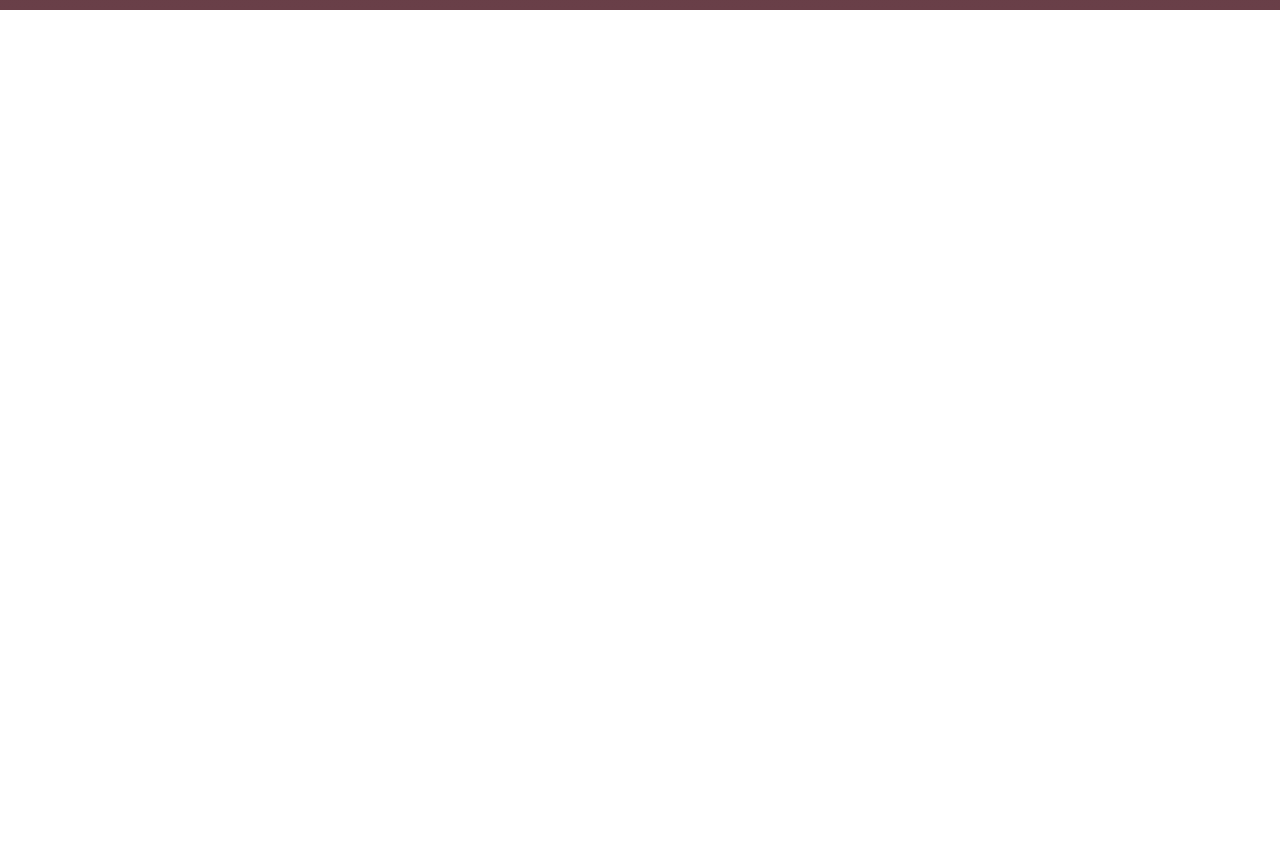
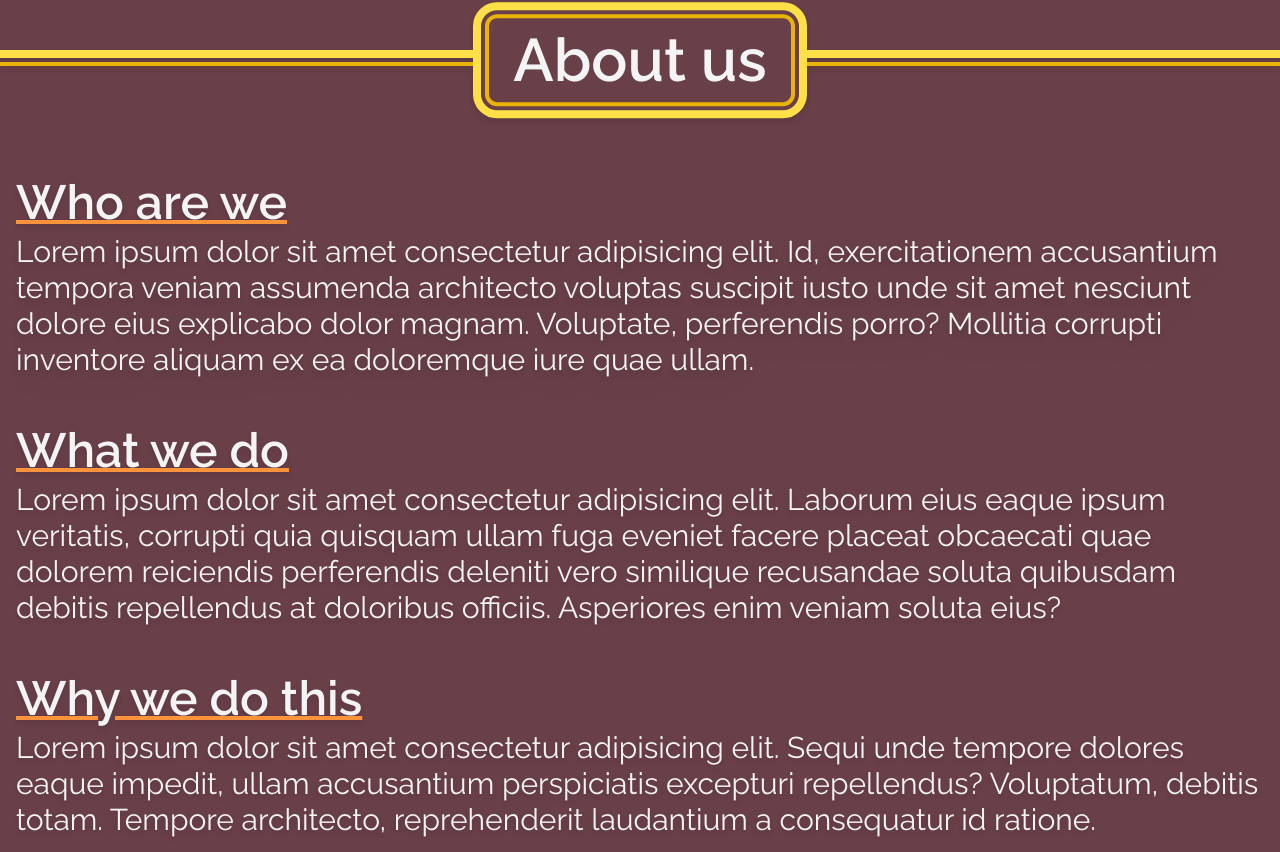
Before and after one commit to CryingEnder/pizzasaur, a React (Vite) app: page / in a window 1280 px wide. Shown: the part 808-1660 px from the top of the page. Built offline with nearby package versions, Linux system fonts and the light colour scheme.

Commit message:
Build the AboutUs component

```diff
--- a/src/App.jsx
+++ b/src/App.jsx
@@ -1,13 +1,14 @@
 import React, { Fragment } from "react";
 import Navbar from "./components/Navbar";
 import Hero from "./components/Hero";
+import AboutUs from "./components/AboutUs";
 
 function App(props) {
   return (
     <Fragment>
       <Navbar />
       <Hero />
-      <div className="h-[6000px] w-full"></div>
+      <AboutUs />
     </Fragment>
   );
 }
--- /dev/null
+++ b/src/components/AboutUs.jsx
@@ -0,0 +1,62 @@
+import React from "react";
+import Container from "./common/Container";
+
+function AboutUs(props) {
+  return (
+    <section className="bg-red-dark w-full text-zinc-100 pt-10">
+      <div className="w-full text-center relative drop-shadow-md">
+        <div className="bg-yellow-300 h-1 tablet:h-2 mb-0.5 tablet:mb-1"></div>
+        <div className="bg-yellow-500 h-1"></div>
+        <div className="inline-block -translate-y-[55%] p-0.5 tablet:p-1 font-semibold bg-red-dark border-solid border-4 tablet:border-8 border-yellow-300 rounded-xl tablet:rounded-3xl">
+          <h2 className="text-3xl tablet-small:text-4xl laptop:text-5xl desktop:text-6xl border-solid border-4 border-yellow-500 px-6 py-2 tablet:py-3 rounded-md tablet:rounded-xl">
+            About us
+          </h2>
+        </div>
+      </div>
+      <Container
+        tag="section"
+        stylesOut={"pb-14 tablet:pb-20 desktop:pb-28"}
+        stylesIn={"flex flex-col space-y-8 laptop:space-y-12 p-4 -mt-5"}
+      >
+        <article className="drop-shadow-md">
+          <h3 className="text-2xl underline decoration-orange-400 underline-offset-1 tablet-small:text-3xl laptop:text-4xl desktop:text-5xl font-semibold mb-2">
+            Who are we
+          </h3>
+          <p className="text-lg tablet:text-xl laptop:text-2xl desktop:text-3xl drop-shadow-xl">
+            Lorem ipsum dolor sit amet consectetur adipisicing elit. Id,
+            exercitationem accusantium tempora veniam assumenda architecto
+            voluptas suscipit iusto unde sit amet nesciunt dolore eius explicabo
+            dolor magnam. Voluptate, perferendis porro? Mollitia corrupti
+            inventore aliquam ex ea doloremque iure quae ullam.
+          </p>
+        </article>
+        <article className="drop-shadow-md">
+          <h3 className="text-2xl underline decoration-orange-400 underline-offset-1 tablet-small:text-3xl laptop:text-4xl desktop:text-5xl font-semibold mb-2">
+            What we do
+          </h3>
+          <p className="text-lg tablet-small:text-xl laptop:text-2xl desktop:text-3xl">
+            Lorem ipsum dolor sit amet consectetur adipisicing elit. Laborum
+            eius eaque ipsum veritatis, corrupti quia quisquam ullam fuga
+            eveniet facere placeat obcaecati quae dolorem reiciendis perferendis
+            deleniti vero similique recusandae soluta quibusdam debitis
+            repellendus at doloribus officiis. Asperiores enim veniam soluta
+            eius?
+          </p>
+        </article>
+        <article className="drop-shadow-md">
+          <h3 className="text-2xl underline decoration-orange-400 underline-offset-1 tablet-small:text-3xl laptop:text-4xl desktop:text-5xl font-semibold mb-2">
+            Why we do this
+          </h3>
+          <p className="text-lg tablet-small:text-xl laptop:text-2xl desktop:text-3xl">
+            Lorem ipsum dolor sit amet consectetur adipisicing elit. Sequi unde
+            tempore dolores eaque impedit, ullam accusantium perspiciatis
+            excepturi repellendus? Voluptatum, debitis totam. Tempore
+            architecto, reprehenderit laudantium a consequatur id ratione.
+          </p>
+        </article>
+      </Container>
+    </section>
+  );
+}
+
+export default AboutUs;
```
